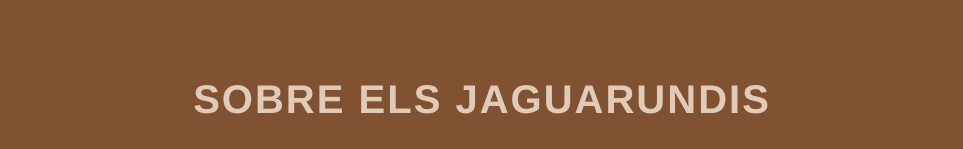
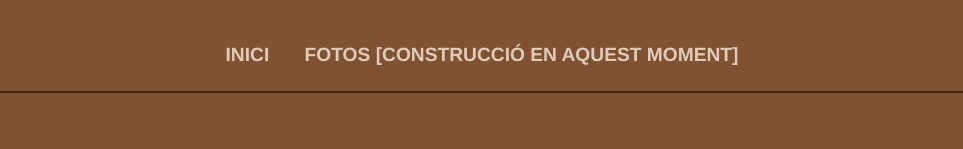
Before and after one commit to yaguarundi/jaguarundi, a plain HTML site: page index.html in a window 1280 px wide. Shown: the top 149 px of the page, without its empty margins (158-1121 px from the left). Drawn offline with Linux system fonts and the light colour scheme.

Commit message:
Update index.html

```diff
--- a/index.html
+++ b/index.html
@@ -3,7 +3,7 @@
 <head>
     <meta charset="UTF-8">
     <meta name="viewport" content="width=device-width, initial-scale=1.0">
-    <title>Inici – yaguarundi.cat</title>
+    <title>Inici | Yaguarundi</title>
     <style>
         body {
             background-color: #815232;
@@ -31,7 +31,27 @@
             text-align: justify;
             margin-bottom: 20px;
         }
-
+        .nav-menu {
+            text-align: center;
+            margin-bottom: 20px;
+            font-weight: bold;
+            font-size: 1.2em;
+        }
+        .nav-menu a {
+            color: #E0CBB9;
+            margin: 0 15px;
+            text-decoration: none;
+            text-transform: uppercase;
+        }
+        .nav-menu a:hover {
+            text-decoration: underline;
+        }
+        hr.nav-divider {
+            border: none;
+            border-top: 2px solid #3A2414;
+            width: 80%;
+            margin: 0 auto 40px auto;
+        }
         .img-left {
             float: left;
             margin: 5px 20px 15px 0;
@@ -96,7 +116,6 @@
         .linktree-icon:hover {
             opacity: 0.7;
         }
-        /* --- MOBILE OPTIMIZATION --- */
         @media (max-width: 768px) {
 
             .img-left, .img-right {
@@ -119,6 +138,11 @@
     </style>
 </head>
 <body>
+    <div class="nav-menu">
+        <a href="index.html">Inici</a>
+        <a href="gallery.html">Fotos [Construcció en aquest moment]</a>
+    </div>
+    <hr class="nav-divider">
 
     <div class="container clearfix">
         <h1>Sobre els Jaguarundis</h1>
```
